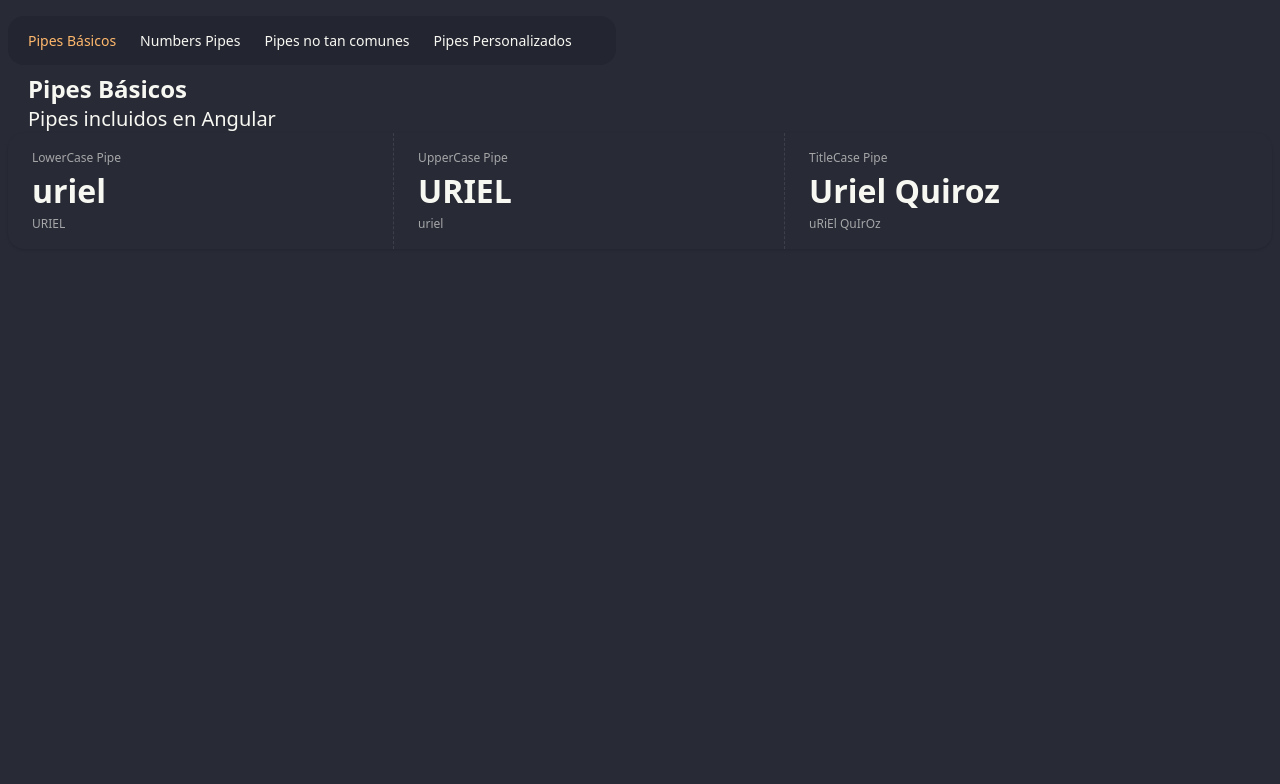
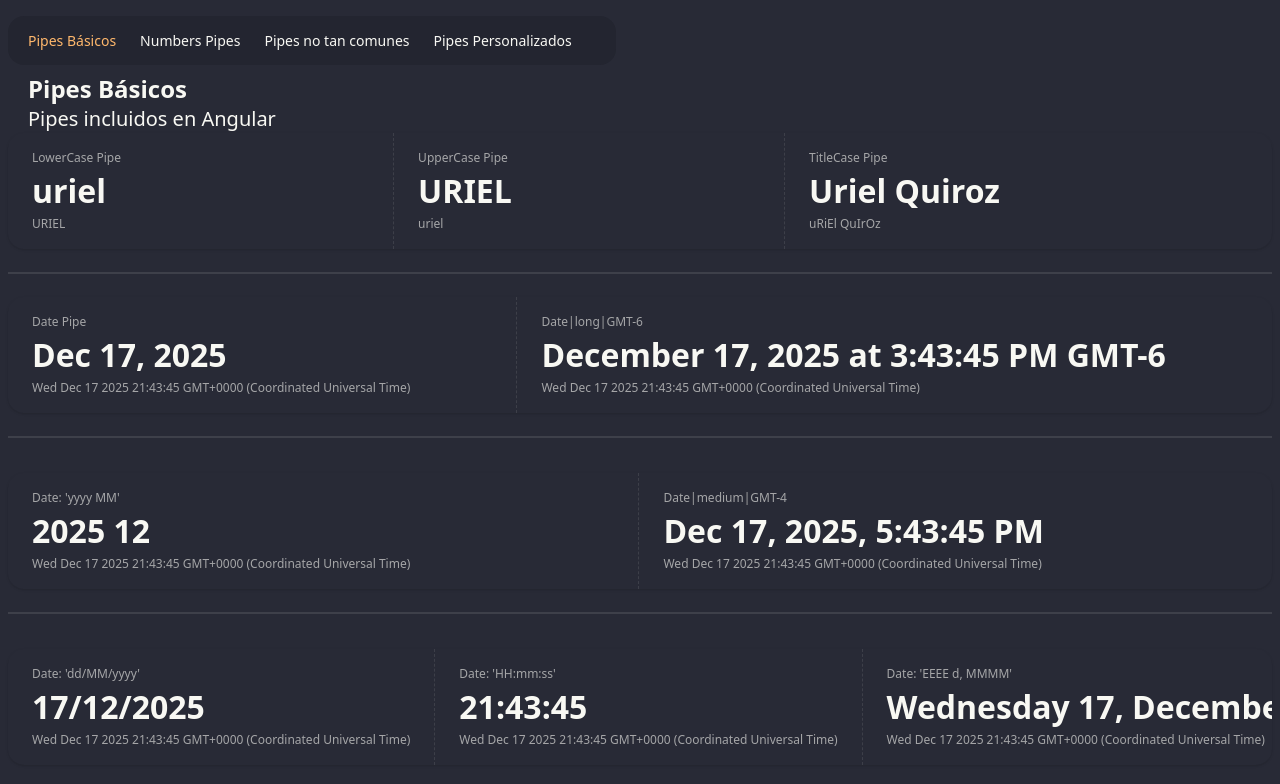
Before and after one commit to UrielQuiroz/pipes-app, an Angular app: page /basic in a window 1280 px wide. Shown: the top 784 px of the page. Built offline with nearby package versions, Linux system fonts and the light colour scheme.

Commit message:
Date Pipe

```diff
--- a/src/app/pages/basic-page/basic-page.html
+++ b/src/app/pages/basic-page/basic-page.html
@@ -22,3 +22,57 @@
     <div class="stat-desc">{{ fullName() }}</div>
   </div>
 </div>
+
+<div class="divider"></div>
+
+<div class="stats stats-vertical lg:stats-horizontal shadow w-full">
+  <div class="stat">
+    <div class="stat-title">Date Pipe</div>
+    <div class="stat-value">{{ customDate() | date }}</div>
+    <div class="stat-desc">{{ customDate() }}</div>
+  </div>
+
+  <div class="stat">
+    <div class="stat-title">Date|long|GMT-6</div>
+    <div class="stat-value">{{ customDate() | date : 'long' : "GMT-6"}}</div>
+    <div class="stat-desc">{{ customDate() }}</div>
+  </div>
+</div>
+
+<div class="divider"></div>
+
+<div class="stats stats-vertical lg:stats-horizontal shadow w-full mt-3">
+  <div class="stat">
+    <div class="stat-title">Date: 'yyyy MM'</div>
+    <div class="stat-value">{{ customDate() | date : 'yyyy MM' }}</div>
+    <div class="stat-desc">{{ customDate() }}</div>
+  </div>
+
+  <div class="stat">
+    <div class="stat-title">Date|medium|GMT-4</div>
+    <div class="stat-value">{{ customDate() | date : 'medium' : "GMT-4"}}</div>
+    <div class="stat-desc">{{ customDate() }}</div>
+  </div>
+</div>
+
+<div class="divider"></div>
+
+<div class="stats stats-vertical lg:stats-horizontal shadow w-full mt-3">
+  <div class="stat">
+    <div class="stat-title">Date: 'dd/MM/yyyy'</div>
+    <div class="stat-value">{{ customDate() | date : 'dd/MM/yyyy' }}</div>
+    <div class="stat-desc">{{ customDate() }}</div>
+  </div>
+
+  <div class="stat">
+    <div class="stat-title">Date: 'HH:mm:ss'</div>
+    <div class="stat-value">{{ customDate() | date : 'HH:mm:ss'}}</div>
+    <div class="stat-desc">{{ customDate() }}</div>
+  </div>
+
+  <div class="stat">
+    <div class="stat-title">Date: 'EEEE d, MMMM'</div>
+    <div class="stat-value">{{ customDate() | date : 'EEEE d, MMMM'}}</div>
+    <div class="stat-desc">{{ customDate() }}</div>
+  </div>
+</div>
--- a/src/app/pages/basic-page/basic-page.ts
+++ b/src/app/pages/basic-page/basic-page.ts
@@ -1,9 +1,11 @@
-import { LowerCasePipe, TitleCasePipe, UpperCasePipe } from '@angular/common';
-import { ChangeDetectionStrategy, Component, signal } from '@angular/core';
+import { DatePipe, LowerCasePipe, TitleCasePipe, UpperCasePipe } from '@angular/common';
+import { ChangeDetectionStrategy, Component, effect, signal } from '@angular/core';
 
 @Component({
   selector: 'app-basic-page',
-  imports: [ LowerCasePipe, UpperCasePipe, TitleCasePipe ],
+  imports: [
+    LowerCasePipe, UpperCasePipe, TitleCasePipe, DatePipe
+  ],
   templateUrl: './basic-page.html',
   changeDetection: ChangeDetectionStrategy.OnPush,
 })
@@ -11,4 +13,19 @@
   nameLower = signal('uriel');
   nameUpper = signal('URIEL');
   fullName = signal('uRiEl QuIrOz');
+
+  customDate = signal( new Date() )
+
+  tickingDateEffect = effect((onCleanup) => {
+
+    const interval = setInterval(() => {
+      this.customDate.set( new Date() );
+      console.log('tick')
+    }, 1000);
+
+    onCleanup(() => {
+      clearInterval(interval)
+    })
+
+  })
 }
```
